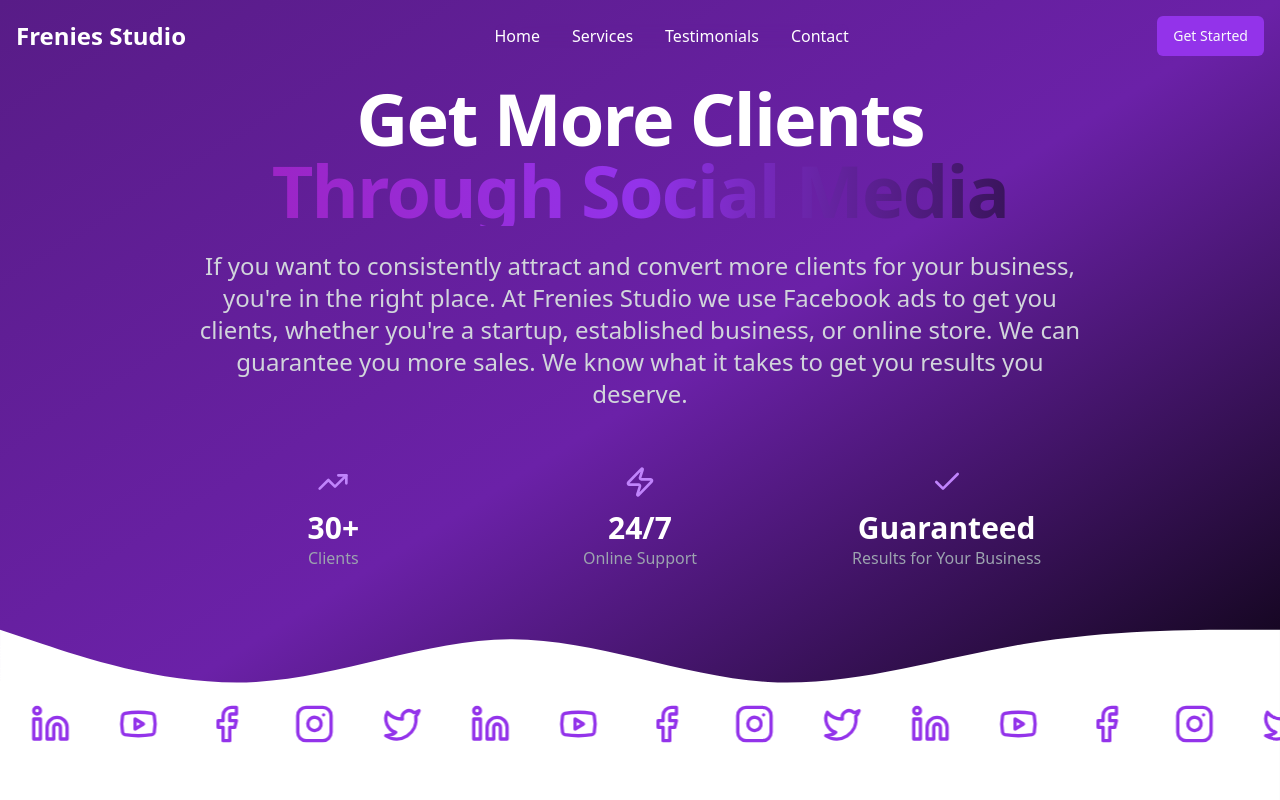
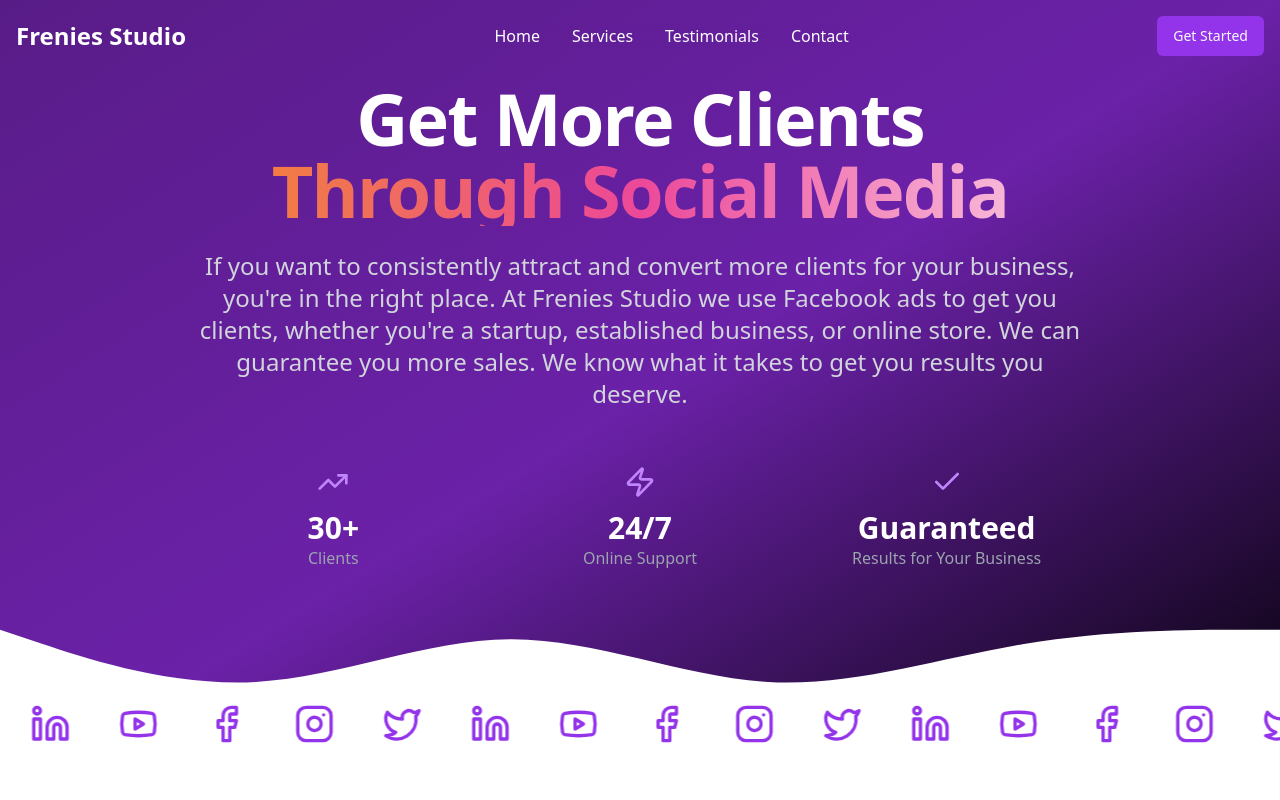
Before and after one commit to takurandoro/web-imagine-build, a React (Vite) app: page / in a window 1280 px wide. Shown: the top 800 px of the page. Built offline with nearby package versions, Linux system fonts and the light colour scheme.

Commit message:
Fix: Improve gradient contrast
Adjusted the text gradient in the Hero section to improve contrast against the background.

```diff
--- a/src/components/Hero.tsx
+++ b/src/components/Hero.tsx
@@ -1,4 +1,3 @@
-
 import { Button } from "@/components/ui/button";
 import { CalendarClock, ArrowRight, Facebook, Instagram, Linkedin, Twitter, Youtube, TrendingUp, Zap, Check } from "lucide-react";
 import { useEffect, useState } from "react";
@@ -47,7 +46,7 @@ const Hero = () => {
               <span className="block animate-slide-up" style={{animationDelay: '0.2s', animationFillMode: 'forwards'}}>
                 Get More Clients
               </span>
-              <span className="block animate-slide-up bg-gradient-to-r from-[#a21caf] via-[#9333ea] to-[#000000] bg-clip-text text-transparent" style={{animationDelay: '0.4s', animationFillMode: 'forwards'}}>
+              <span className="block animate-slide-up bg-gradient-to-r from-[#f59e0b] via-[#ec4899] to-[#ffffff] bg-clip-text text-transparent" style={{animationDelay: '0.4s', animationFillMode: 'forwards'}}>
                 Through Social Media
               </span>
             </h1>
```
